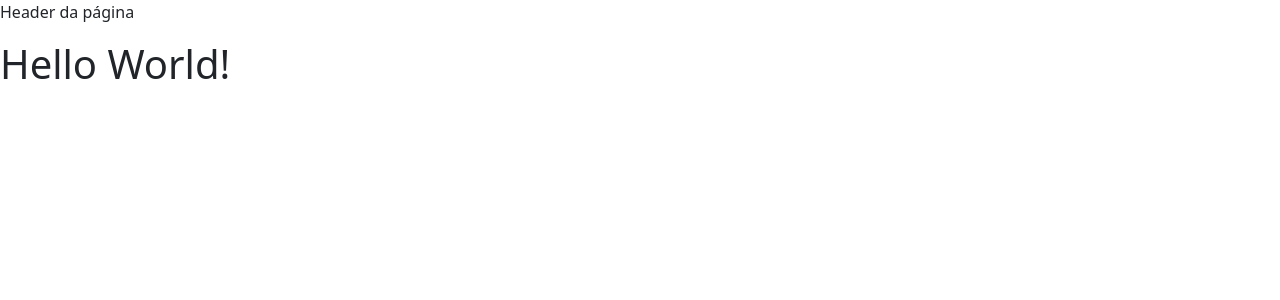
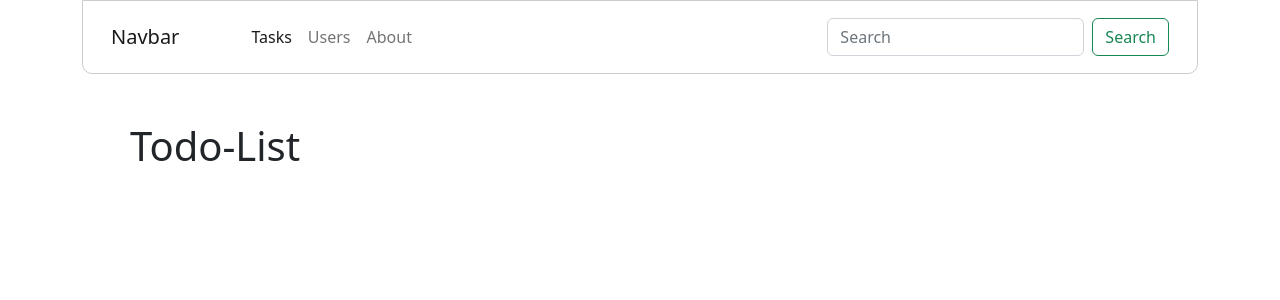
Before and after one commit to AbnerHenri/Todo-Python, a Django app: page / in a window 1280 px wide. Shown: the top 300 px of the page. Run offline with Django 4.2, Linux system fonts and the light colour scheme.

Commit message:
Create Navbar

```diff
--- a/Tasks/Templates/Base.html
+++ b/Tasks/Templates/Base.html
@@ -10,9 +10,41 @@
     <title>{% block title %}{% endblock %}</title>
 </head>
 <body>
-    <p>Header da página</p>
+
+<div class="container">
+
+    <nav class="navbar navbar-expand-md p-3" style="border : 1px solid #ccc; border-bottom-left-radius: 10px; border-bottom-right-radius: 10px">
+        <div class="container-fluid">
+            <a class="navbar-brand" href="#">Navbar</a>
+            <button class="navbar-toggler" type="button" data-bs-toggle="collapse" data-bs-target="#navbarSupportedContent"
+                aria-controls="navbarSupportedContent" aria-expanded="false" aria-label="Toggle navigation">
+                <span class="navbar-toggler-icon"></span>
+            </button>
+
+            <div class="collapse navbar-collapse ms-5" id="navbarSupportedContent">
+                <ul class="navbar-nav me-auto mb-2 mb-lg-0">
+                    <li class="nav-item">
+                        <a class="nav-link active" aria-current="page" href="#">Tasks</a>
+                    </li>
+                    <li class="nav-item">
+                        <a class="nav-link" href="#">Users</a>
+                    </li>
+
+                    <li class="nav-item">
+                        <a class="nav-link" href="#">About</a>
+                    </li>
+                </ul>
+                <form class="d-flex" role="search">
+                    <input class="form-control me-2" type="search" placeholder="Search" aria-label="Search">
+                    <button class="btn btn-outline-success" type="submit">Search</button>
+                </form>
+            </div>
+        </div>
+    </nav>
+
     {% block content %}
     {% endblock %}
+</div>
 
     <script src="{% static 'Js/index.js' %}"></script>
 </body>
--- a/Tasks/Templates/Tasks/Home.html
+++ b/Tasks/Templates/Tasks/Home.html
@@ -12,7 +12,7 @@
     <meta name="viewport" content="width=device-width, initial-scale=1.0">
 </head>
 <body>
-    <h1>Hello World!</h1>
+    <h1 class="m-5">Todo-List</h1>
 </body>
 </html>
 
```
